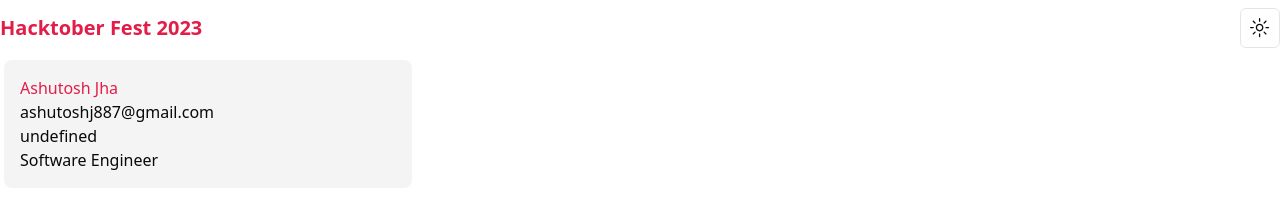
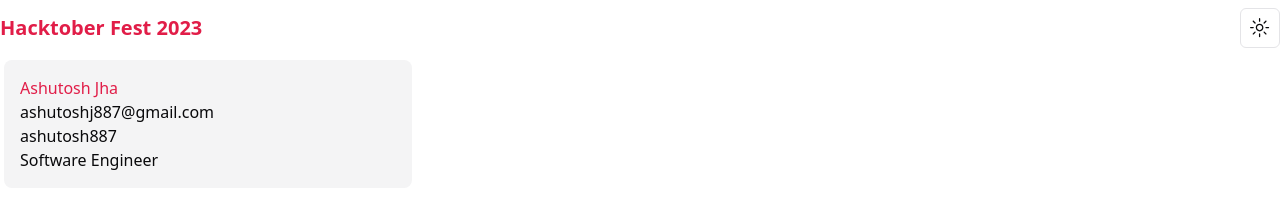
Before and after one commit to ashutosh887/hacktober-2023, a Next.js app: page / in a window 1280 px wide. Shown: the top 214 px of the page. Built offline with nearby package versions, Linux system fonts and the light colour scheme.

Commit message:
fix: username bug

```diff
--- a/src/components/common/UserCard.tsx
+++ b/src/components/common/UserCard.tsx
@@ -4,18 +4,18 @@
 type Props = {
   name?: string;
   email?: string;
-  githubUrl?: string;
+  githubURL?: string;
   about?: string;
 };
 
-function UserCard({ name, email, githubUrl, about }: Props) {
+function UserCard({ name, email, githubURL, about }: Props) {
   const [userName, setUserName] = useState<string | null>("");
 
   useEffect(() => {
-    if (githubUrl) {
-      setUserName(extractUserName(githubUrl));
+    if (githubURL) {
+      setUserName(extractUserName(githubURL));
     }
-  }, [githubUrl]);
+  }, [githubURL]);
 
   return (
     <div className="bg-secondary flex flex-col rounded-lg p-4 m-1">
```
